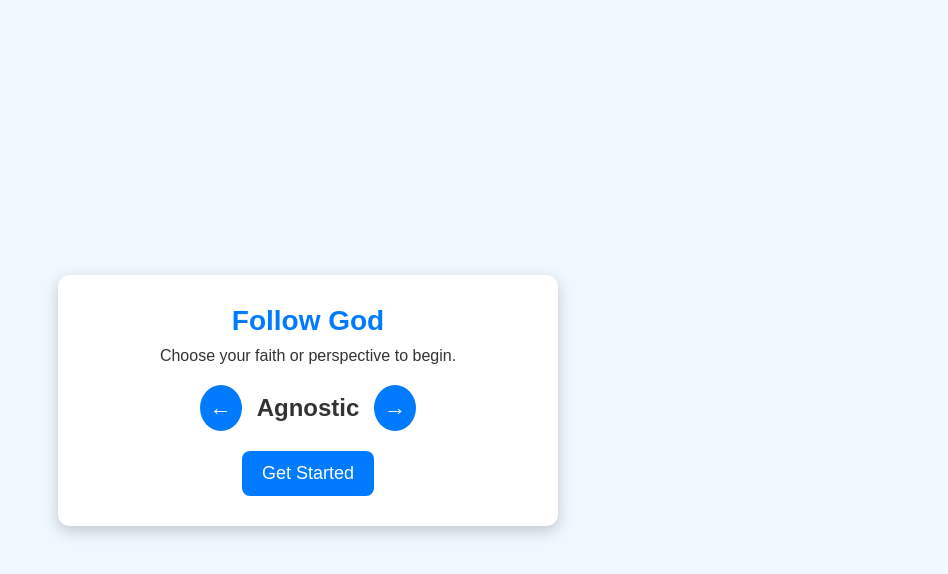
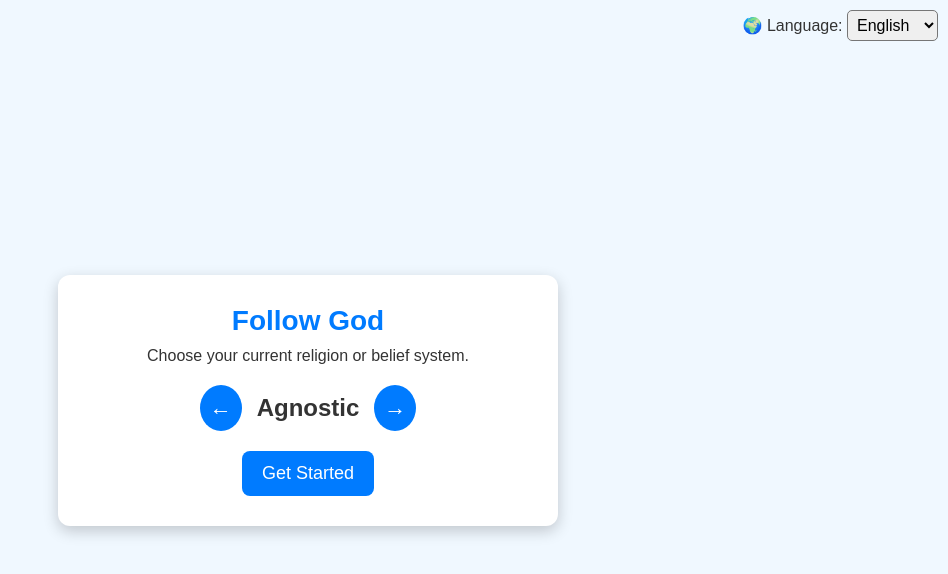
Before and after one commit to Salb213/FollowGod, a plain HTML site: page index.html in a window 1280 px wide. Shown: the whole page, without its empty margins (332-1280 px from the left). Drawn offline with Linux system fonts and the light colour scheme.

Commit message:
Added multi-language support (English, German, Polish)

```diff
--- a/index.html
+++ b/index.html
@@ -7,9 +7,19 @@
     <link rel="stylesheet" href="style.css">
 </head>
 <body>
+    <!-- Language Selector -->
+    <div class="language-selector">
+        <label for="language">🌍 Language: </label>
+        <select id="language">
+            <option value="en">English</option>
+            <option value="de">Deutsch</option>
+            <option value="pl">Polski</option>
+        </select>
+    </div>
+
     <div class="container">
-        <h1>Follow God</h1>
-        <p>Choose your faith or perspective to begin.</p>
+        <h1 id="title">Follow God</h1>
+        <p id="subtitle">Choose your current religion or belief system.</p>
 
         <div class="religion-selector">
             <button id="prev">&larr;</button>
--- a/script.js
+++ b/script.js
@@ -1,26 +1,60 @@
-const religions = ["Agnostic", "Atheist", "Muslim", "Jewish", "Buddhist", "Hindu", "Catholic", "Protestant", "Mormon", "Jehovah's Witness", "Deist", "Spiritual but not religious"];
+const religions = {
+    en: ["Agnostic", "Atheist", "Muslim", "Jewish", "Buddhist", "Hindu", "Catholic", "Protestant"],
+    de: ["Agnostiker", "Atheist", "Muslim", "Jude", "Buddhist", "Hindu", "Katholik", "Protestant"],
+    pl: ["Agnostyk", "Ateista", "Muzułmanin", "Żyd", "Budda", "Hindus", "Katolik", "Protestant"]
+};
+
+const translations = {
+    en: {
+        title: "Follow God",
+        subtitle: "Choose your current religion or belief system.",
+        start: "Get Started"
+    },
+    de: {
+        title: "Folge Gott",
+        subtitle: "Wähle deine aktuelle Religion oder Weltanschauung.",
+        start: "Loslegen"
+    },
+    pl: {
+        title: "Podążaj za Bogiem",
+        subtitle: "Wybierz swoją obecną religię lub światopogląd.",
+        start: "Zacznij"
+    }
+};
+
 let index = 0;
+let currentLang = "en";
 
+// Update text based on language
+function updateLanguage() {
+    document.getElementById("title").textContent = translations[currentLang].title;
+    document.getElementById("subtitle").textContent = translations[currentLang].subtitle;
+    document.getElementById("start-btn").textContent = translations[currentLang].start;
+    updateReligion();
+}
+
+// Update religion display
 function updateReligion() {
-    const religionText = document.getElementById("selected-religion");
+    document.getElementById("selected-religion").textContent = religions[currentLang][index];
+}
 
-    // Add fade-out effect
-    religionText.style.opacity = 0;
-
-    setTimeout(() => {
-        religionText.textContent = religions[index];
-        religionText.style.opacity = 1; // Fade-in effect
-    }, 300);
-}
+// Language change event
+document.getElementById("language").addEventListener("change", (event) => {
+    currentLang = event.target.value;
+    updateLanguage();
+});
 
 // Previous religion
 document.getElementById("prev").addEventListener("click", () => {
-    index = (index - 1 + religions.length) % religions.length;
+    index = (index - 1 + religions[currentLang].length) % religions[currentLang].length;
     updateReligion();
 });
 
 // Next religion
 document.getElementById("next").addEventListener("click", () => {
-    index = (index + 1) % religions.length;
+    index = (index + 1) % religions[currentLang].length;
     updateReligion();
 });
+
+// Initialize with default language
+updateLanguage();
--- a/style.css
+++ b/style.css
@@ -82,3 +82,18 @@ button:hover {
     transform: scale(1.05);
     transition: 0.2s;
 }
+
+
+/* Language Selector */
+.language-selector {
+    position: absolute;
+    top: 10px;
+    right: 10px;
+    font-size: 16px;
+}
+
+select {
+    padding: 5px;
+    border-radius: 5px;
+    font-size: 16px;
+}
```
